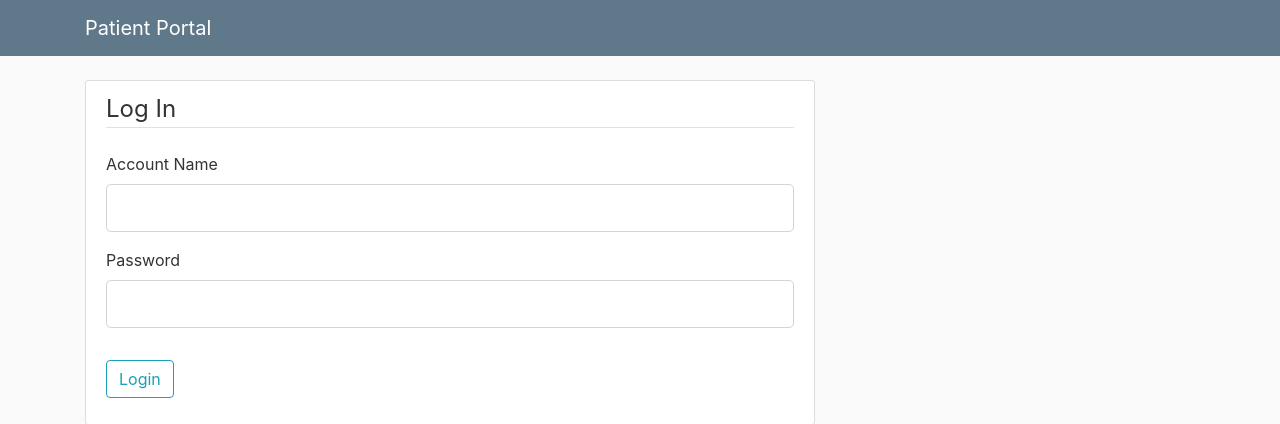
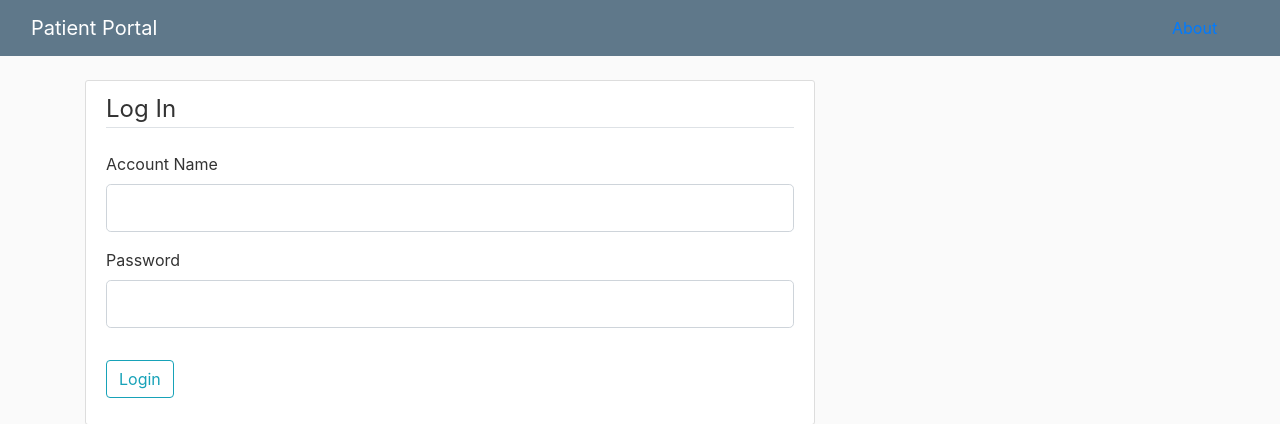
Before and after one commit to sohinithota/COMP-353-Project, a Flask app: page / in a window 1280 px wide. Shown: the top 424 px of the page. Run offline with Flask 2, Linux system fonts and the light colour scheme; parts of the project's set-up code (start-up, migrations or seed data) failed here and were passed over; some libraries are stand-ins or nearby versions.

Commit message:
Finalize login layout
Signed-off-by: Nicholas Synovic <nicholas.synovic@gmail.com>

```diff
--- a/PYTHON CODE/flaskDemo/routes.py
+++ b/PYTHON CODE/flaskDemo/routes.py
@@ -15,6 +15,8 @@ from sqlalchemy.exc import IntegrityError
 def login():
 	if current_user.is_authenticated:
 		print(current_user)
+		print(type(current_user))
+		print(current_user.accountname)
 		return redirect(url_for('home'))
 	form = LoginForm()
 	if form.validate_on_submit():
--- a/PYTHON CODE/flaskDemo/templates/login.html
+++ b/PYTHON CODE/flaskDemo/templates/login.html
@@ -21,6 +21,9 @@
 		<nav class="navbar navbar-expand-md navbar-dark bg-steel fixed-top">
 			<div class="container">
 				<a class="navbar-brand mr-4" href="/">Patient Portal</a>
+			</div>
+			<div class="collapse navbar-collapse" id="navbarToggle">
+				<a class="nav-item nav-link" href="{{ url_for('about') }}">About</a>
 			</div>
 		</nav>
 	</header>
```
